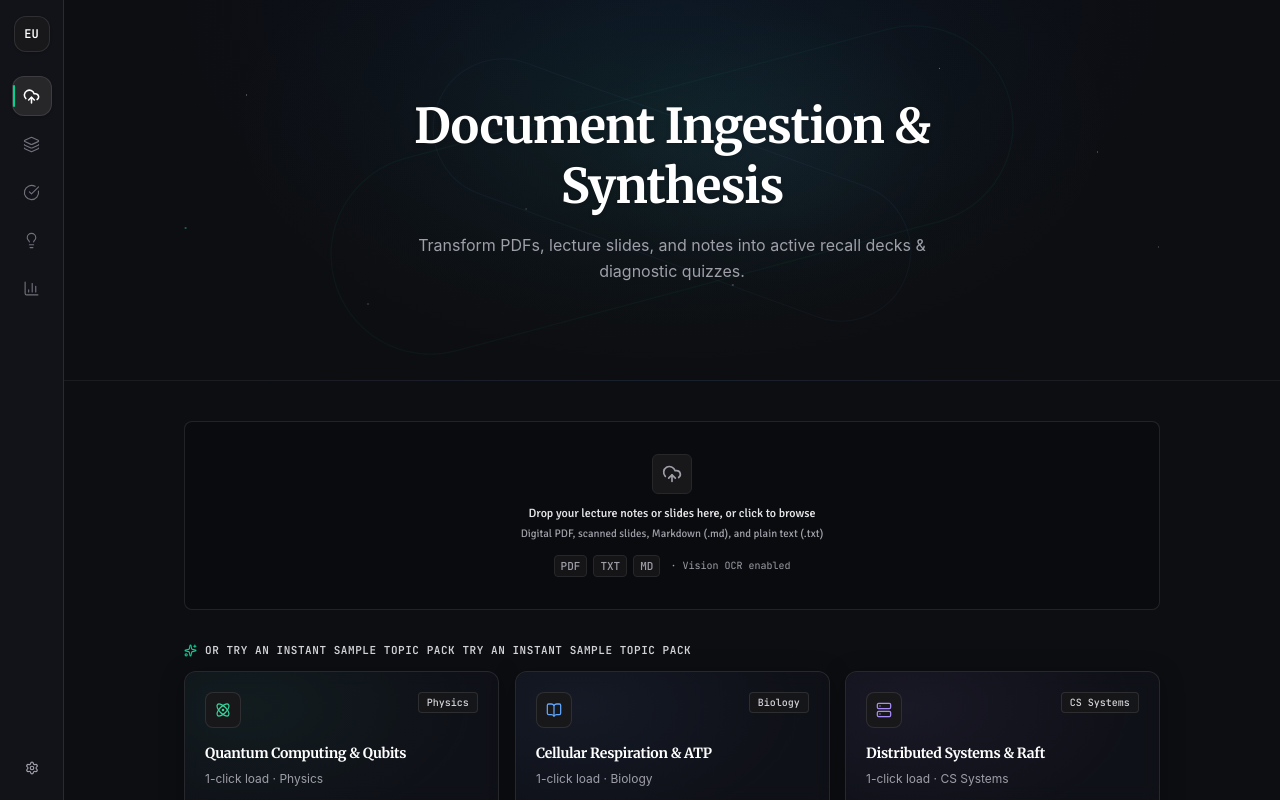
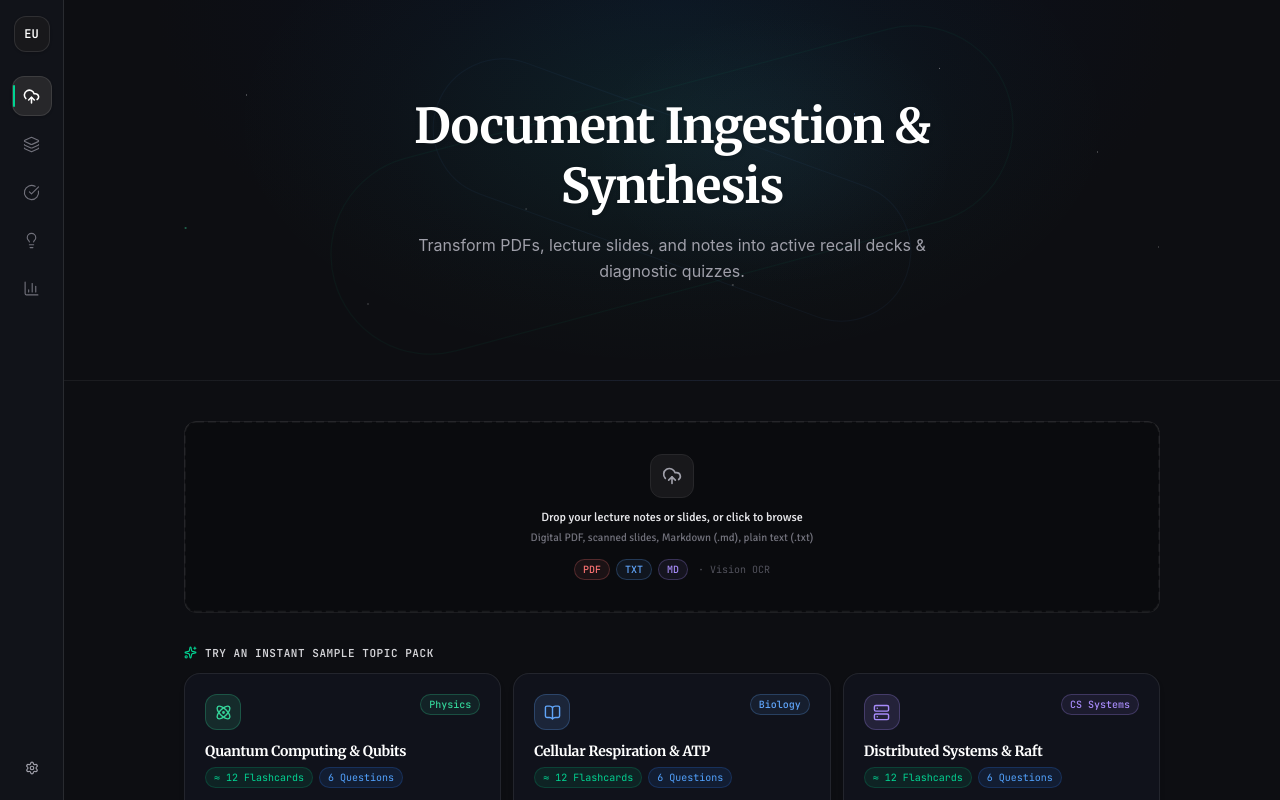
Before and after one commit to gorlock777/AiLearner, a React (Vite) app: page /app in a window 1280 px wide. Built offline with nearby package versions, Linux system fonts and the light colour scheme.

Commit message:
feat: B progress% stepper, D file history, E animated dropzone border, F slide-in steps, G file preview chip

```diff
--- a/src/components/ui/dropzone-upload.tsx
+++ b/src/components/ui/dropzone-upload.tsx
@@ -1,9 +1,8 @@
 import * as React from 'react'
 import { useState, useCallback, useRef } from 'react'
 import { motion, AnimatePresence } from 'framer-motion'
-import { UploadCloud, FileText, CheckCircle2, X } from 'lucide-react'
+import { UploadCloud, FileText, FileCode, File, CheckCircle2, X } from 'lucide-react'
 import { cn } from '@/lib/utils'
-import { Badge } from '@/components/ui/badge'
 
 export interface DropzoneUploadProps {
   onFileSelect: (file: File) => void
@@ -18,6 +17,13 @@ function formatBytes(bytes: number): string {
   if (bytes < 1024) return `${bytes} B`
   if (bytes < 1024 * 1024) return `${(bytes / 1024).toFixed(1)} KB`
   return `${(bytes / (1024 * 1024)).toFixed(1)} MB`
+}
+
+function getFileIcon(name: string) {
+  const ext = name.split('.').pop()?.toLowerCase()
+  if (ext === 'pdf') return { icon: FileText, color: '#f87171', label: 'PDF' }
+  if (ext === 'md')  return { icon: FileCode,  color: '#a78bfa', label: 'MD'  }
+  return { icon: File, color: '#60a5fa', label: 'TXT' }
 }
 
 export function DropzoneUpload({
@@ -35,10 +41,8 @@ export function DropzoneUpload({
     (e: React.DragEvent<HTMLDivElement>) => {
       e.preventDefault()
       setIsDragging(false)
-      const file = e.dataTransfer.files?.[0]
-      if (file) {
-        onFileSelect(file)
-      }
+      const f = e.dataTransfer.files?.[0]
+      if (f) onFileSelect(f)
     },
     [onFileSelect]
   )
@@ -53,6 +57,8 @@ export function DropzoneUpload({
     setIsDragging(false)
   }, [])
 
+  const fileInfo = selectedFile ? getFileIcon(selectedFile.name) : null
+
   return (
     <div className={cn('w-full', className)}>
       <input
@@ -61,47 +67,105 @@ export function DropzoneUpload({
         accept={accept.join(',')}
         className="hidden"
         onChange={(e) => {
-          const file = e.target.files?.[0]
-          if (file) onFileSelect(file)
+          const f = e.target.files?.[0]
+          if (f) onFileSelect(f)
         }}
       />
 
+      {/* ── Outer wrapper: chase-border animation via SVG stroke on hover ── */}
       <div
         onDrop={handleDrop}
         onDragOver={handleDragOver}
         onDragLeave={handleDragLeave}
         onClick={() => !isProcessing && !selectedFile && fileInputRef.current?.click()}
         className={cn(
-          'relative overflow-hidden rounded-lg border transition-all duration-200 select-none p-6',
+          'group relative overflow-hidden rounded-xl select-none transition-all duration-300',
+          !selectedFile && !isProcessing && 'cursor-pointer'
+        )}
+      >
+        {/* Animated border — SVG rect that traces the perimeter on hover/drag */}
+        <svg
+          className="pointer-events-none absolute inset-0 w-full h-full"
+          style={{ borderRadius: '12px' }}
+          aria-hidden="true"
+        >
+          <rect
+            x="1" y="1"
+            width="calc(100% - 2px)" height="calc(100% - 2px)"
+            rx="11" ry="11"
+            fill="none"
+            strokeWidth="1.5"
+            stroke={isDragging ? 'rgba(52,211,153,0.8)' : 'rgba(255,255,255,0.10)'}
+            strokeDasharray="8 4"
+            style={{
+              transition: 'stroke 0.3s ease',
+            }}
+          />
+        </svg>
+
+        {/* Animated chasing highlight on hover — pure CSS gradient sweep */}
+        <motion.div
+          className="pointer-events-none absolute inset-0 rounded-xl opacity-0 group-hover:opacity-100 transition-opacity duration-300"
+          style={{
+            background: isDragging
+              ? 'radial-gradient(ellipse at 50% 0%, rgba(52,211,153,0.12) 0%, transparent 70%)'
+              : 'radial-gradient(ellipse at 50% 0%, rgba(255,255,255,0.04) 0%, transparent 70%)',
+          }}
+        />
+
+        {/* Inner content area */}
+        <div
+          className={cn(
+            'relative p-6 rounded-xl border transition-all duration-300',
             isDragging
-            ? 'border-zinc-400 bg-zinc-900/80 shadow-lg'
+              ? 'border-emerald-400/60 bg-emerald-950/20 shadow-[0_0_32px_rgba(52,211,153,0.08)]'
               : selectedFile
-            ? 'border-zinc-700 bg-zinc-950/60'
-            : 'border-zinc-800/90 bg-zinc-950/40 hover:border-zinc-700 hover:bg-zinc-900/40 cursor-pointer'
+              ? 'border-white/10 bg-zinc-950/60'
+              : 'border-white/[0.07] bg-zinc-950/40 group-hover:border-white/20 group-hover:bg-zinc-900/40'
           )}
         >
           <AnimatePresence mode="wait">
-          {selectedFile ? (
+
+            {/* ── G: File preview chip ── */}
+            {selectedFile && fileInfo ? (
               <motion.div
                 key="file-ready"
-              initial={{ opacity: 0, y: 4 }}
+                initial={{ opacity: 0, y: 6 }}
                 animate={{ opacity: 1, y: 0 }}
                 exit={{ opacity: 0, y: -4 }}
+                transition={{ duration: 0.22, ease: [0.22, 1, 0.36, 1] }}
                 className="flex items-center justify-between gap-4"
               >
                 <div className="flex items-center gap-3 min-w-0">
-                <div className="w-9 h-9 rounded bg-zinc-900 border border-zinc-700/80 flex items-center justify-center text-zinc-200 flex-shrink-0">
-                  <FileText size={18} />
+                  {/* Icon chip */}
+                  <div
+                    className="w-10 h-10 rounded-xl flex items-center justify-center flex-shrink-0 border"
+                    style={{
+                      background: `${fileInfo.color}18`,
+                      borderColor: `${fileInfo.color}40`,
+                    }}
+                  >
+                    <fileInfo.icon size={18} style={{ color: fileInfo.color }} />
                   </div>
+
+                  {/* File name + meta */}
                   <div className="min-w-0">
-                  <div className="text-xs font-semibold text-zinc-100 font-mono truncate">
+                    <div className="text-xs font-semibold text-zinc-100 font-mono truncate leading-none mb-1">
                       {selectedFile.name}
                     </div>
-                  <div className="text-[11px] text-zinc-400 font-mono mt-0.5 flex items-center gap-2">
+                    <div className="flex items-center gap-2 text-[11px] font-mono text-zinc-500">
+                      {/* Type pill */}
+                      <span
+                        className="px-1.5 py-0.5 rounded-md border text-[9px] font-bold uppercase tracking-wide"
+                        style={{ color: fileInfo.color, borderColor: `${fileInfo.color}40`, background: `${fileInfo.color}12` }}
+                      >
+                        {fileInfo.label}
+                      </span>
                       <span>{formatBytes(selectedFile.size)}</span>
                       <span>·</span>
                       <span className="text-emerald-400 flex items-center gap-1">
-                      <CheckCircle2 size={11} /> Ready
+                        <CheckCircle2 size={10} />
+                        Ready
                       </span>
                     </div>
                   </div>
@@ -114,14 +178,16 @@ export function DropzoneUpload({
                       e.stopPropagation()
                       onFileRemove()
                     }}
-                  className="rounded p-1 text-zinc-400 hover:bg-zinc-800 hover:text-zinc-100 transition-colors"
+                    className="rounded-lg p-1.5 text-zinc-500 hover:bg-zinc-800 hover:text-zinc-200 transition-colors flex-shrink-0"
                     title="Remove file"
                   >
-                  <X size={15} />
+                    <X size={14} />
                   </button>
                 )}
               </motion.div>
             ) : (
+
+              /* ── Empty drop state ── */
               <motion.div
                 key="empty-drop"
                 initial={{ opacity: 0 }}
@@ -129,35 +195,48 @@ export function DropzoneUpload({
                 exit={{ opacity: 0 }}
                 className="flex flex-col items-center justify-center text-center py-2"
               >
-              <div
+                {/* Upload icon with drag glow */}
+                <motion.div
+                  animate={isDragging ? { scale: 1.1 } : { scale: 1 }}
+                  transition={{ type: 'spring', stiffness: 400, damping: 20 }}
                   className={cn(
-                  'w-10 h-10 rounded-md border flex items-center justify-center mb-3 transition-colors',
+                    'w-11 h-11 rounded-xl border flex items-center justify-center mb-3 transition-all duration-300',
                     isDragging
-                    ? 'border-zinc-400 bg-zinc-800 text-zinc-100'
-                    : 'border-zinc-800 bg-zinc-900 text-zinc-400'
+                      ? 'border-emerald-400/60 bg-emerald-900/30 text-emerald-300 shadow-[0_0_20px_rgba(52,211,153,0.15)]'
+                      : 'border-zinc-800 bg-zinc-900 text-zinc-400 group-hover:border-zinc-600 group-hover:text-zinc-300'
                   )}
                 >
                   <UploadCloud size={20} />
-              </div>
+                </motion.div>
 
                 <div className="text-xs font-medium text-zinc-200 mb-1">
-                Drop your lecture notes or slides here, or click to browse
+                  {isDragging ? 'Drop it!' : 'Drop your lecture notes or slides, or click to browse'}
                 </div>
-              <div className="text-[11px] text-zinc-400 mb-3">
-                Digital PDF, scanned slides, Markdown (.md), and plain text (.txt)
+                <div className="text-[11px] text-zinc-500 mb-3">
+                  Digital PDF, scanned slides, Markdown (.md), plain text (.txt)
                 </div>
 
                 <div className="flex items-center gap-1.5">
-                <Badge variant="secondary">PDF</Badge>
-                <Badge variant="secondary">TXT</Badge>
-                <Badge variant="secondary">MD</Badge>
-                <span className="text-[10px] text-zinc-400 font-mono ml-1">
-                  · Vision OCR enabled
+                  {[
+                    { label: 'PDF', color: '#f87171' },
+                    { label: 'TXT', color: '#60a5fa' },
+                    { label: 'MD',  color: '#a78bfa' },
+                  ].map((t) => (
+                    <span
+                      key={t.label}
+                      className="text-[10px] font-mono px-2 py-0.5 rounded-full border font-medium"
+                      style={{ color: t.color, borderColor: `${t.color}40`, background: `${t.color}12` }}
+                    >
+                      {t.label}
                     </span>
+                  ))}
+                  <span className="text-[10px] text-zinc-600 font-mono ml-1">· Vision OCR</span>
                 </div>
               </motion.div>
             )}
+
           </AnimatePresence>
+        </div>
       </div>
     </div>
   )
--- a/src/pages/Home.tsx
+++ b/src/pages/Home.tsx
@@ -12,6 +12,8 @@ import {
   ScanText,
   Network,
   GaugeCircle,
+  Clock,
+  RotateCw,
 } from 'lucide-react'
 
 import { parseFile } from '../lib/parser'
@@ -121,6 +123,7 @@ The leader receives client commands, appends entries to its local log, and broad
 export function Home() {
   const {
     topics,
+    documents,
     addDocument,
     setActiveDocument,
     setTopics,
@@ -323,6 +326,7 @@ export function Home() {
                   isProcessing={isProcessing}
                 />
 
+                {/* G: Synthesize button (shown when file selected) */}
                 {file && (
                   <div className="flex justify-end">
                     <ShimmerButton
@@ -335,33 +339,65 @@ export function Home() {
                   </div>
                 )}
 
-                {/* 1-Click Sample Pre-load Packs with KokonutUI SpotlightCards */}
-                {/* 1-Click Sample Pre-load Packs */}
+                {/* D: Recent file history — last 3 docs from localStorage */}
+                {documents.length > 0 && !file && (
+                  <div className="flex flex-col gap-2">
+                    <div className="flex items-center gap-2">
+                      <Clock size={12} className="text-zinc-500" />
+                      <span className="text-[11px] font-mono uppercase tracking-wider text-zinc-500 font-medium">
+                        Recent Documents
+                      </span>
+                    </div>
+                    <div className="flex flex-col gap-1.5">
+                      {[...documents]
+                        .sort((a, b) => b.uploadedAt - a.uploadedAt)
+                        .slice(0, 3)
+                        .map((doc) => {
+                          const ext = doc.name.split('.').pop()?.toLowerCase() ?? ''
+                          const color = ext === 'pdf' ? '#f87171' : ext === 'md' ? '#a78bfa' : '#60a5fa'
+                          const relTime = (() => {
+                            const diff = Date.now() - doc.uploadedAt
+                            if (diff < 60_000) return 'Just now'
+                            if (diff < 3_600_000) return `${Math.floor(diff / 60_000)}m ago`
+                            if (diff < 86_400_000) return `${Math.floor(diff / 3_600_000)}h ago`
+                            return `${Math.floor(diff / 86_400_000)}d ago`
+                          })()
+                          return (
+                            <button
+                              key={doc.id}
+                              onClick={() => processExtractedText(doc.text, doc.name, doc.size)}
+                              className="group flex items-center justify-between gap-3 px-4 py-2.5 rounded-xl bg-zinc-950/60 border border-white/[0.06] hover:border-white/15 hover:bg-zinc-900/60 transition-all duration-200 text-left cursor-pointer"
+                            >
+                              <div className="flex items-center gap-2.5 min-w-0">
+                                <span
+                                  className="text-[9px] font-mono font-bold px-1.5 py-0.5 rounded-md border uppercase flex-shrink-0"
+                                  style={{ color, borderColor: `${color}40`, background: `${color}12` }}
+                                >
+                                  {ext.toUpperCase() || 'TXT'}
+                                </span>
+                                <span className="text-xs font-mono text-zinc-300 truncate group-hover:text-white transition-colors">
+                                  {doc.name}
+                                </span>
+                              </div>
+                              <div className="flex items-center gap-2 flex-shrink-0">
+                                <span className="text-[10px] font-mono text-zinc-600">{relTime}</span>
+                                <RotateCw size={11} className="text-zinc-600 group-hover:text-emerald-400 transition-colors" />
+                              </div>
+                            </button>
+                          )
+                        })}
+                    </div>
+                  </div>
+                )}
+
+                {/* Sample packs */}
                 <div className="flex flex-col gap-3">
                   <div className="flex items-center gap-2">
                     <Sparkles size={13} className="text-emerald-400" />
                     <span className="text-[11px] font-mono uppercase tracking-wider text-zinc-300 font-semibold">
-                      Or Try an Instant Sample Topic Pack
                       Try an Instant Sample Topic Pack
                     </span>
                   </div>
-                  <SpotlightCards
-                    columns={3}
-                    items={SAMPLE_PRESETS.map((preset) => ({
-                      icon: preset.icon,
-                      title: preset.name,
-                      description: `1-click load · ${preset.badge}`,
-                      color: preset.color,
-                      badge: preset.badge,
-                      onClick: () => handleLoadPreset(preset),
-                      footer: (
-                        <div className="flex items-center gap-1 text-[10px] font-mono text-white/40 group-hover:text-white/70 transition-colors">
-                          <span>Load & Synthesize</span>
-                          <ArrowRight size={10} />
-                        </div>
-                      ),
-                    } satisfies SpotlightItem))}
-                  />
                   <div className="grid grid-cols-1 sm:grid-cols-3 gap-3">
                     {SAMPLE_PRESETS.map((preset) => {
                       const Icon = preset.icon
@@ -371,13 +407,11 @@ export function Home() {
                           onClick={() => handleLoadPreset(preset)}
                           className="group relative text-left p-5 rounded-2xl bg-[#12141e]/80 border border-white/[0.08] hover:border-white/20 transition-all duration-300 backdrop-blur-md overflow-hidden cursor-pointer shadow-md hover:shadow-xl"
                         >
-                          {/* Card glow on hover */}
                           <div
                             className="absolute inset-0 opacity-0 group-hover:opacity-100 transition-opacity duration-500 pointer-events-none rounded-2xl"
                             style={{ background: `radial-gradient(ellipse at 30% 30%, ${preset.color}15 0%, transparent 65%)` }}
                           />
                           <div className="relative z-10">
-                            {/* Icon + badge row */}
                             <div className="flex items-start justify-between mb-3">
                               <div
                                 className="w-9 h-9 rounded-xl flex items-center justify-center text-white flex-shrink-0"
@@ -392,13 +426,9 @@ export function Home() {
                                 {preset.badge}
                               </span>
                             </div>
-
-                            {/* Title */}
                             <h3 className="font-heading font-normal text-sm text-white mb-1.5 group-hover:text-zinc-100 transition-colors leading-snug">
                               {preset.name}
                             </h3>
-
-                            {/* Yield pills */}
                             <div className="flex items-center gap-1.5 flex-wrap mb-3">
                               <span className="inline-flex items-center gap-1 text-[10px] font-mono px-2 py-0.5 rounded-full bg-emerald-500/10 border border-emerald-500/20 text-emerald-400">
                                 ≈ 12 Flashcards
@@ -407,10 +437,8 @@ export function Home() {
                                 6 Questions
                               </span>
                             </div>
-
-                            {/* CTA row */}
                             <div className="flex items-center gap-1 text-[10px] font-mono text-zinc-500 group-hover:text-zinc-300 transition-colors">
-                              <span>Load & Synthesize</span>
+                              <span>Load {'&'} Synthesize</span>
                               <ArrowRight size={10} />
                             </div>
                           </div>
@@ -420,7 +448,7 @@ export function Home() {
                   </div>
                 </div>
 
-                {/* Ingestion Specifications with KokonutUI SpotlightCards */}
+                {/* Ingestion Specifications */}
                 <SpotlightCards
                   eyebrow="Ingestion Specifications"
                   columns={3}
```
Also changed, not shown: src/components/ui/loading-stepper.tsx (+65 -18 lines). Lines whose indentation alone changed are shown as unchanged.
